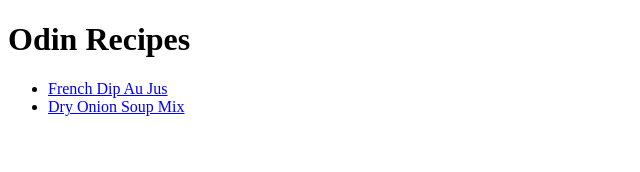
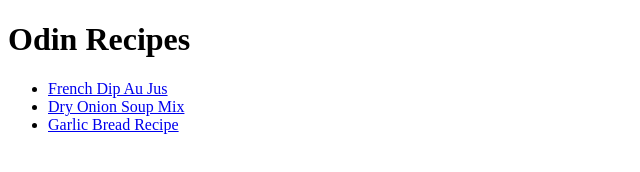
Before and after one commit to Godlox-Tyler/odin-recipes, a plain HTML site: page index.html in a window 1280 px wide. Shown: the whole page, without its empty margins (0-640 px from the left). Drawn offline with Linux system fonts and the light colour scheme.

Commit message:
Add hyperlink to garlic bread recipe

```diff
--- a/index.html
+++ b/index.html
@@ -11,7 +11,7 @@
         <ul>
             <li><a href="./recipes/french-dip-sandwich.html">French Dip Au Jus</a></li>
             <li><a href="./recipes/dry-onion-soup-mix.html">Dry Onion Soup Mix</a></li>
-
+            <li><a href="./recipes/garlic-bread.html">Garlic Bread Recipe</a></li>
         </ul>
 
     </body>
```
